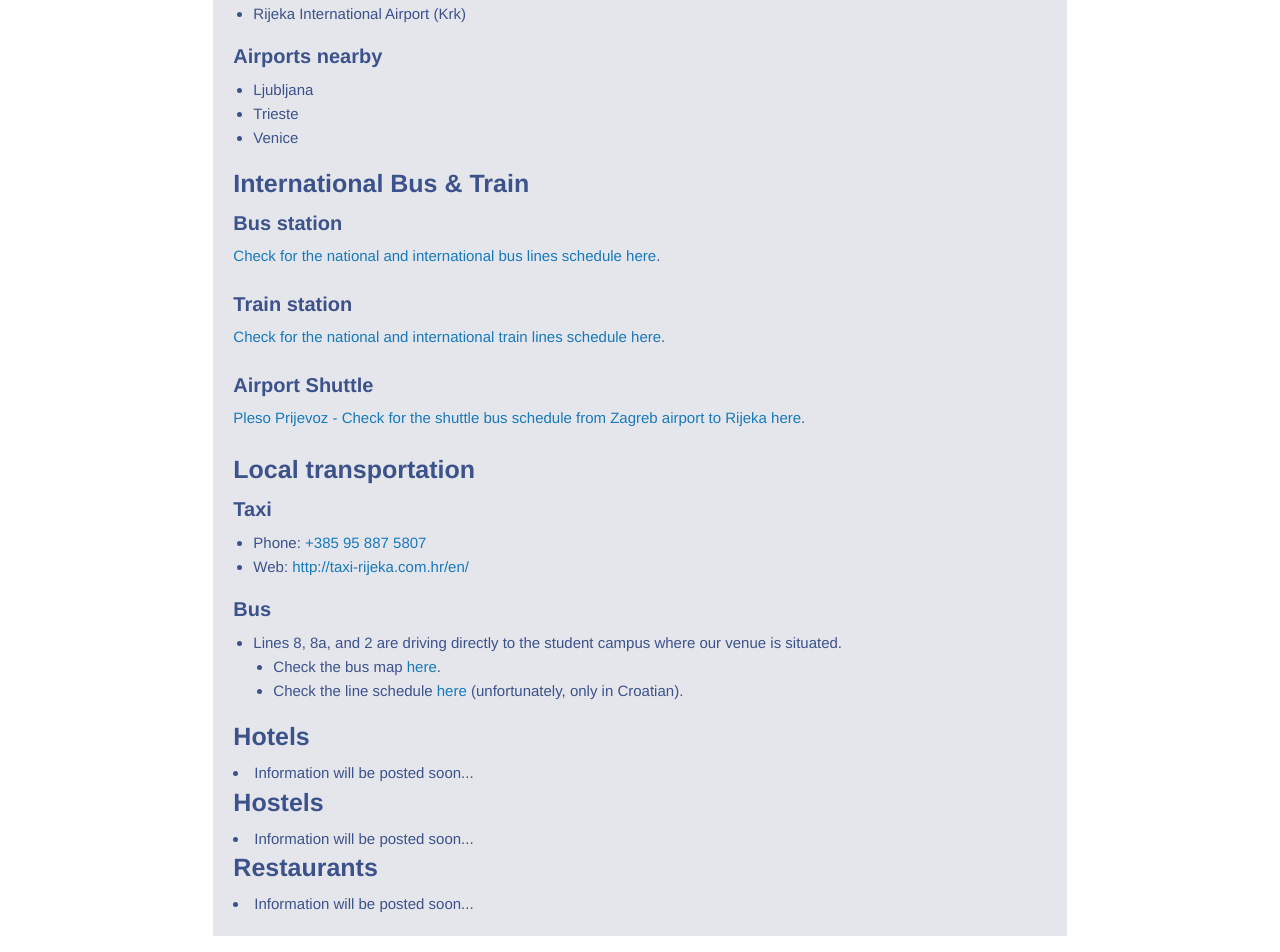
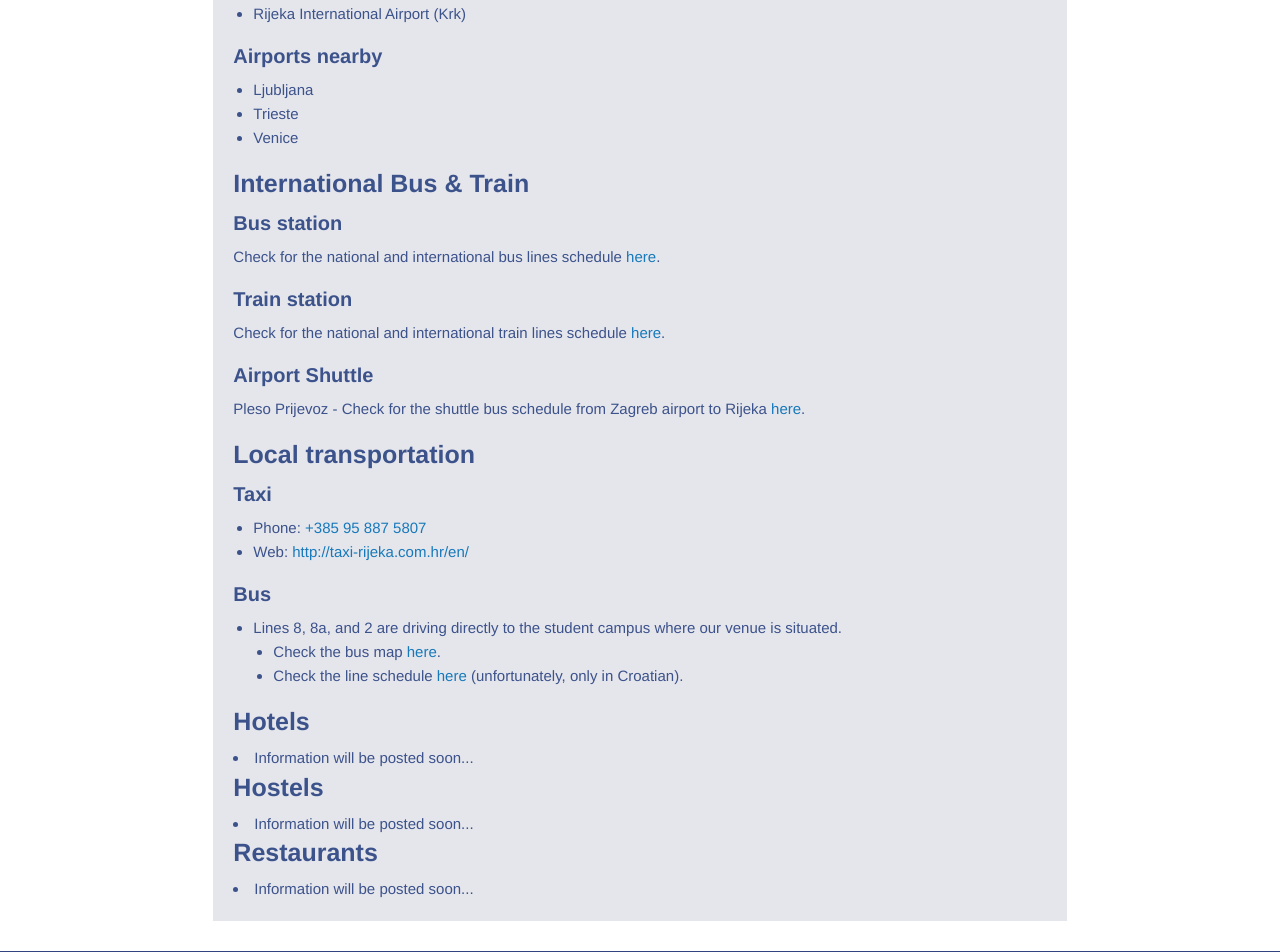
Before and after one commit to amohar/bsides-rijeka-website, a Jekyll site: the page built from venue.html, in a window 1280 px wide. Shown: the part 772-1724 px from the top of the page. Built offline with Jekyll 4.4.1, drawn with Linux system fonts in a browser that asks for light colours; nearby versions of some CDN libraries.

Commit message:
Url fixes

```diff
--- a/venue.html
+++ b/venue.html
@@ -49,11 +49,11 @@
         </ul>
         <h2>International Bus & Train</h2>
         <h3>Bus station</h3>
-        <a>Check for the national and international bus lines schedule <a href='https://www.buscroatia.com/' target='_blank'>here</a>.</a></br></br>
+        <p>Check for the national and international bus lines schedule <a href='https://www.buscroatia.com/' target='_blank'>here</a>.</p>
         <h3>Train station</h3>
-        <a>Check for the national and international train lines schedule <a href='http://www.hzpp.hr/en' target='_blank'>here</a>.</a></br></br>
+        <p>Check for the national and international train lines schedule <a href='http://www.hzpp.hr/en' target='_blank'>here</a>.</p>
         <h3>Airport Shuttle</h3>
-        <a>Pleso Prijevoz - Check for the shuttle bus schedule from Zagreb airport to Rijeka <a href="http://plesoprijevoz.hr/en" target="_blank">here</a>.</a></br></br>
+        <p>Pleso Prijevoz - Check for the shuttle bus schedule from Zagreb airport to Rijeka <a href="http://plesoprijevoz.hr/en" target="_blank">here</a>.</p>
         <h2>Local transportation</h2>
         <h3>Taxi</h3>
         <ul>
```
Also changed, not shown: _includes/nav.html (+0 -30 lines).
